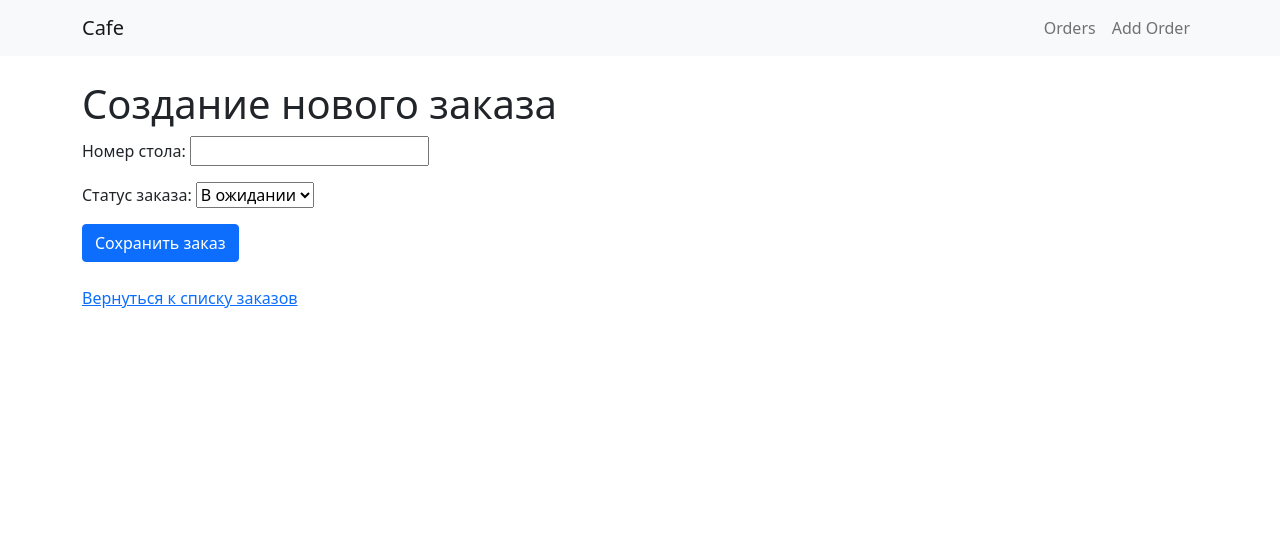
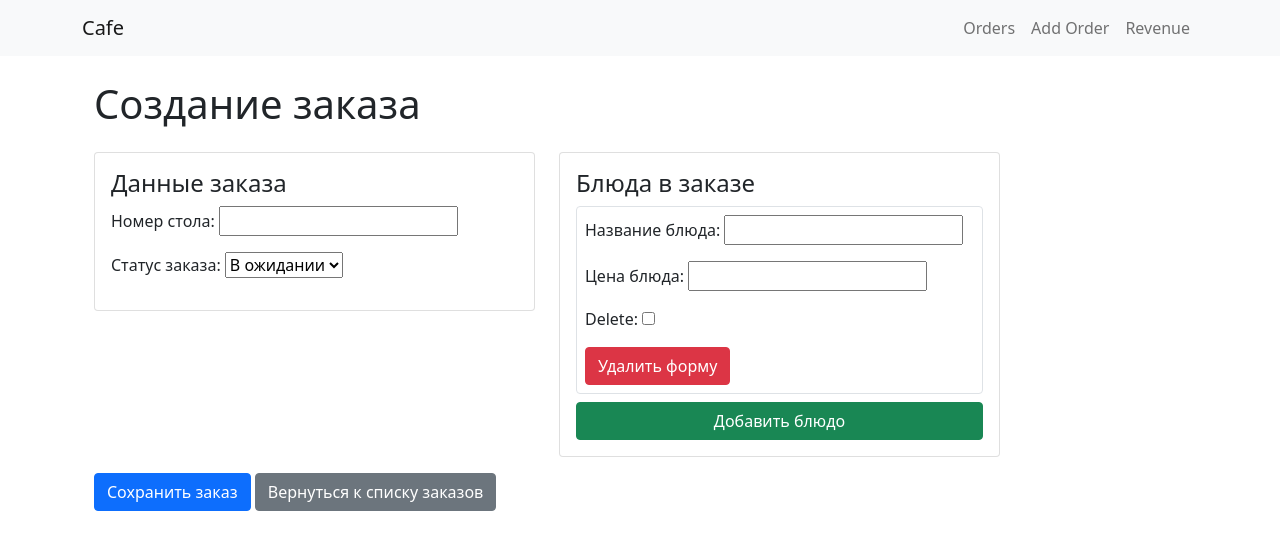
Before and after one commit to AleksandrZaec/cafe_management_m, a Django app: page /create/ in a window 1280 px wide. Shown: the top 550 px of the page. Run offline with Django 5.2, Linux system fonts and the light colour scheme.

Commit message:
Реализовал создание, удаление, изменение заказов, а так же подсчет и вывод выручки за день

```diff
--- a/config/settings.py
+++ b/config/settings.py
@@ -1,11 +1,14 @@
 import os
 from pathlib import Path
+from dotenv import load_dotenv
+
+load_dotenv()
 
 BASE_DIR = Path(__file__).resolve().parent.parent
 
 SECRET_KEY = os.getenv('SECRET_KEY')
 
-DEBUG = os.getenv('DEBUG')
+DEBUG = os.getenv('DEBUG', 'False').lower() == 'true'
 
 ALLOWED_HOSTS = []
 
--- a/orders/forms.py
+++ b/orders/forms.py
@@ -1,9 +1,17 @@
 from typing import Type
 from django import forms
-from orders.models import Order
+from orders.models import Order, OrderItem
 
 
 class OrderForm(forms.ModelForm):
+    """ Форма для создания и обновления заказа."""
     class Meta:
         model: Type[Order] = Order
         fields: list[str] = ["table_number", "status"]
+
+
+class OrderItemForm(forms.ModelForm):
+    """ Форма для создания и обновления позиции в заказе."""
+    class Meta:
+        model: Type[Order] = OrderItem
+        fields: list[str] = ["name", "price"]
--- a/orders/services.py
+++ b/orders/services.py
@@ -1,6 +1,6 @@
 from decimal import Decimal
 from django.db.models import Sum
-from django.utils.timezone import localdate
+from django.utils import timezone
 from orders.models import Order
 from typing import Optional
 
@@ -13,7 +13,7 @@ def calculate_order_total(order: Order) -> Decimal:
 
 def get_daily_revenue() -> Decimal:
     """Подсчитывает общую выручку за сегодняшний день (оплаченные заказы)."""
-    today = localdate()
+    today = timezone.now().date()
     total: Optional[Decimal] = Order.objects.filter(
         created_at__date=today, status="paid"
     ).aggregate(total=Sum("total_price"))["total"]
--- a/orders/templates/orders/order_form.html
+++ b/orders/templates/orders/order_form.html
@@ -1,16 +1,74 @@
 {% extends "base.html" %}
 
 {% block content %}
-  <h1>Создание нового заказа</h1>
+<div class="container">
+    <h1 class="mb-4">Создание заказа</h1>
 
-  <form method="post">
-    {% csrf_token %}
+    <form method="post">
+        {% csrf_token %}
 
-    {{ form.as_p }}
+        <div class="row">
+            <div class="col-md-5">
+                <div class="card p-3">
+                    <h4>Данные заказа</h4>
+                    {{ form.as_p }}
+                </div>
+            </div>
 
-    <button type="submit" class="btn btn-primary">Сохранить заказ</button>
-  </form>
+            <div class="col-md-5">
+                <div class="card p-3">
+                    <h4>Блюда в заказе</h4>
+                    <div id="formset-management">
+                        {{ formset.management_form }}
+                    </div>
+                    <div id="formset-container" class="overflow-auto" style="max-height: 400px;">
+                        {% for form in formset %}
+                        <div class="formset-item mb-2 p-2 border rounded">
+                            {{ form.as_p }}
+                            <button type="button" class="btn btn-danger remove-form">Удалить форму</button>
+                        </div>
+                        {% endfor %}
+                    </div>
+                    <button type="button" class="btn btn-success" id="add-form">Добавить блюдо</button>
+                </div>
+            </div>
+        </div>
+        <div class="mt-3" id="order-actions">
+            <button type="submit" class="btn btn-primary">Сохранить заказ</button>
+            <a href="{% url 'orders:order_list' %}" class="btn btn-secondary">Вернуться к списку заказов</a>
+        </div>
+    </form>
+</div>
 
-  <br>
-  <a href="{% url 'orders:order_list' %}">Вернуться к списку заказов</a>
+<script>
+document.addEventListener("DOMContentLoaded", function() {
+    let formContainer = document.getElementById('formset-container');
+    let totalForms = document.querySelector('[name$="-TOTAL_FORMS"]');
+    let formNum = parseInt(totalForms.value);
+    let emptyFormHtml = `
+        <div class="formset-item mb-2 p-2 border rounded">
+            {{ formset.empty_form.as_p|escapejs }}
+            <button type="button" class="btn btn-danger remove-form">Удалить форму</button>
+        </div>
+    `;
+
+    document.getElementById('add-form').addEventListener('click', function() {
+        let newFormHtml = emptyFormHtml.replace(/__prefix__/g, formNum);
+        let tempDiv = document.createElement("div");
+        tempDiv.innerHTML = newFormHtml;
+        formContainer.appendChild(tempDiv.firstElementChild);
+        formNum++;
+        totalForms.value = formNum;
+    });
+
+    document.addEventListener('click', function(event) {
+        if (event.target.classList.contains('remove-form')) {
+            event.target.closest('.formset-item').remove();
+            formNum--;
+            totalForms.value = formNum;
+        }
+    });
+});
+</script>
+
 {% endblock %}
--- a/orders/urls.py
+++ b/orders/urls.py
@@ -1,4 +1,6 @@
 from django.urls import path
+
+from orders import views
 from orders.apps import OrdersConfig
 from orders.views import (
     OrderListView, OrderCreateView, OrderUpdateView,
@@ -12,5 +14,6 @@ urlpatterns = [
     path("order/<int:pk>/edit/", OrderUpdateView.as_view(), name="order_update"),
     path("order/<int:pk>/", OrderDetailView.as_view(), name="order_detail"),
     path("order/<int:pk>/delete/", OrderDeleteView.as_view(), name="order_delete"),
+    path('revenue/', views.revenue_view, name='revenue'),
 
 ]
--- a/orders/views.py
+++ b/orders/views.py
@@ -1,12 +1,16 @@
 from typing import Any, Dict
-from django.urls import reverse_lazy
-from django.views.generic import DetailView, CreateView, UpdateView, DeleteView
-from django_filters.views import FilterView
-from orders.models import Order
-from orders.forms import OrderForm
+from django.shortcuts import render
+from django.urls import reverse, reverse_lazy
+from django.utils import timezone
+from django.views.generic import ListView, DetailView, CreateView, UpdateView, DeleteView
+from django.forms import inlineformset_factory
+from orders.models import Order, OrderItem
+from orders.forms import OrderForm, OrderItemForm
+from orders.services import calculate_order_total, get_daily_revenue
 
 
-class OrderListView(FilterView):
+class OrderListView(ListView):
+    """Выводит список заказов с возможностью фильтрации и пагинации"""
     model = Order
     template_name: str = "orders/order_list.html"
     context_object_name: str = "orders"
@@ -19,18 +23,53 @@ class OrderListView(FilterView):
 
 
 class OrderDetailView(DetailView):
-    """Выводит информацию о конкретном заказе"""
+    """Выводит информацию о конкретном заказе с блюдами"""
     model = Order
     template_name: str = "orders/order_detail.html"
     context_object_name: str = "order"
 
+    def get_context_data(self, **kwargs: Any) -> Dict[str, Any]:
+        context = super().get_context_data(**kwargs)
+        context["items"] = self.object.items.all()
+        return context
+
 
 class OrderCreateView(CreateView):
-    """Создание нового заказа"""
+    """Создание нового заказа с блюдами"""
     model = Order
     form_class = OrderForm
     template_name: str = "orders/order_form.html"
-    success_url = reverse_lazy("orders:order_list")
+
+    def get_success_url(self) -> str:
+        return reverse_lazy("orders:order_list")
+
+    def get_context_data(self, **kwargs: Any) -> Dict[str, Any]:
+        context_data = super().get_context_data(**kwargs)
+        OrderFormset = inlineformset_factory(Order, OrderItem, form=OrderItemForm, extra=1, can_delete=True)
+
+        if self.request.method == "POST":
+            context_data["formset"] = OrderFormset(self.request.POST)
+        else:
+            context_data["formset"] = OrderFormset()
+
+        return context_data
+
+    def form_valid(self, form: OrderForm) -> Any:
+        context_data = self.get_context_data()
+        formset = context_data["formset"]
+
+        if form.is_valid() and formset.is_valid():
+            self.object = form.save()
+            formset.instance = self.object
+            formset.save()
+
+            total_price = calculate_order_total(self.object)
+            self.object.total_price = total_price
+            self.object.save()
+
+            return super().form_valid(form)
+
+        return self.render_to_response(context_data)
 
 
 class OrderUpdateView(UpdateView):
@@ -38,7 +77,37 @@ class OrderUpdateView(UpdateView):
     model = Order
     form_class = OrderForm
     template_name: str = "orders/order_form.html"
-    success_url = reverse_lazy("orders:order_list")
+
+    def get_success_url(self) -> str:
+        return reverse('orders:order_detail', args=[self.kwargs.get('pk')])
+
+    def get_context_data(self, **kwargs: Any) -> Dict[str, Any]:
+        context_data = super().get_context_data(**kwargs)
+        OrderFormset = inlineformset_factory(Order, OrderItem, form=OrderItemForm, extra=1, can_delete=True)
+
+        if self.request.method == 'POST':
+            context_data["formset"] = OrderFormset(self.request.POST, instance=self.object)
+        else:
+            context_data["formset"] = OrderFormset(instance=self.object)
+
+        return context_data
+
+    def form_valid(self, form: OrderForm) -> Any:
+        context_data = self.get_context_data()
+        formset = context_data["formset"]
+
+        if form.is_valid() and formset.is_valid():
+            self.object = form.save()
+            formset.instance = self.object
+            formset.save()
+
+            total_price = calculate_order_total(self.object)
+            self.object.total_price = total_price
+            self.object.save()
+
+            return super().form_valid(form)
+
+        return self.render_to_response(context_data)
 
 
 class OrderDeleteView(DeleteView):
@@ -46,3 +115,13 @@ class OrderDeleteView(DeleteView):
     model = Order
     template_name: str = "orders/order_confirm_delete.html"
     success_url = reverse_lazy("orders:order_list")
+
+
+def revenue_view(request) -> Any:
+    """Выводит общую выручку за сегодняшний день"""
+    today = timezone.now().date()
+    total_revenue = get_daily_revenue()
+    return render(request, 'orders/daily_revenue.html', {
+        'total_revenue': total_revenue,
+        'today': today
+    })
--- a/pyproject.toml
+++ b/pyproject.toml
@@ -14,6 +14,7 @@ dependencies = [
     "django-crispy-forms (>=2.3,<3.0)",
     "crispy-bootstrap5 (>=2024.10,<2025.0)",
     "django-filter (>=24.3,<25.0)",
+    "python-dotenv (>=1.0.1,<2.0.0)",
 ]
 
 
--- a/templates/base.html
+++ b/templates/base.html
@@ -19,12 +19,13 @@
                     <li class="nav-item">
                         <a class="nav-link" href="{% url 'orders:order_create' %}">Add Order</a>
                     </li>
+                    <li class="nav-item">
+                        <a class="nav-link" href="{% url 'orders:revenue' %}">Revenue</a>
+                    </li>
                 </ul>
             </div>
         </div>
     </nav>
-
-    <!-- Основной контент -->
     <div class="container mt-4">
         {% block content %}
         {% endblock %}
```
Also changed, not shown: orders/templates/orders/daily_revenue.html (+5 -7 lines), orders/templates/orders/order_detail.html (+9 -0 lines), orders/migrations/0002_orderitem.py (added), 1 other file.
